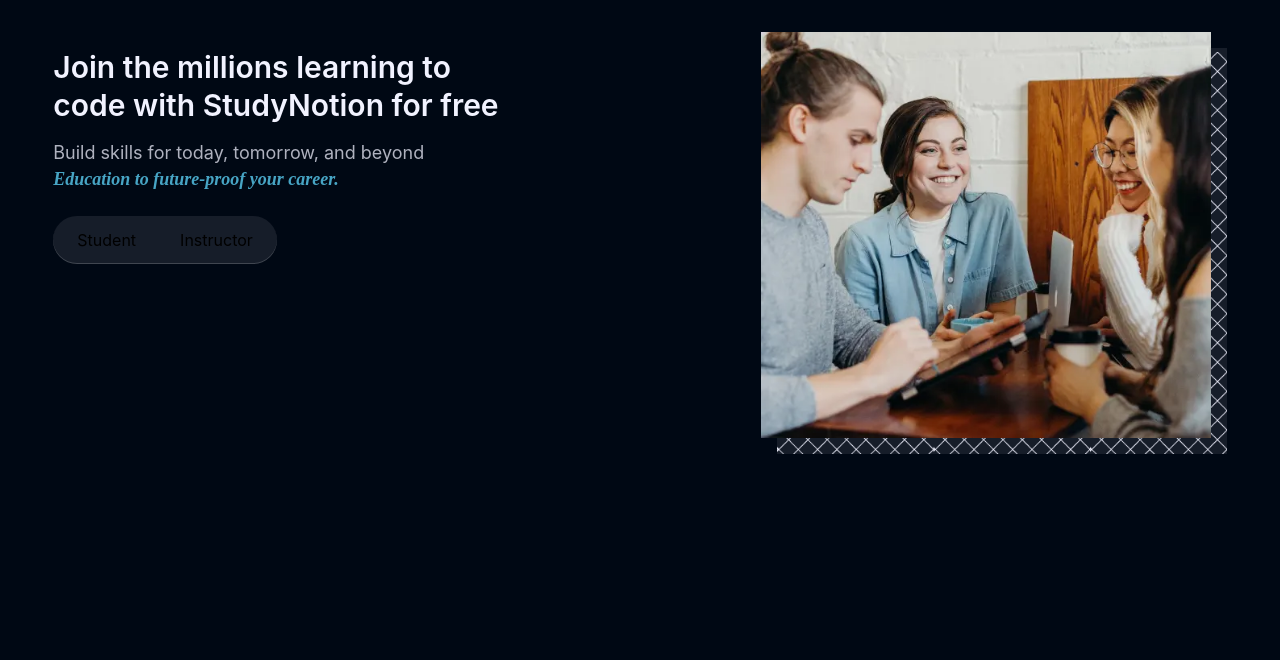
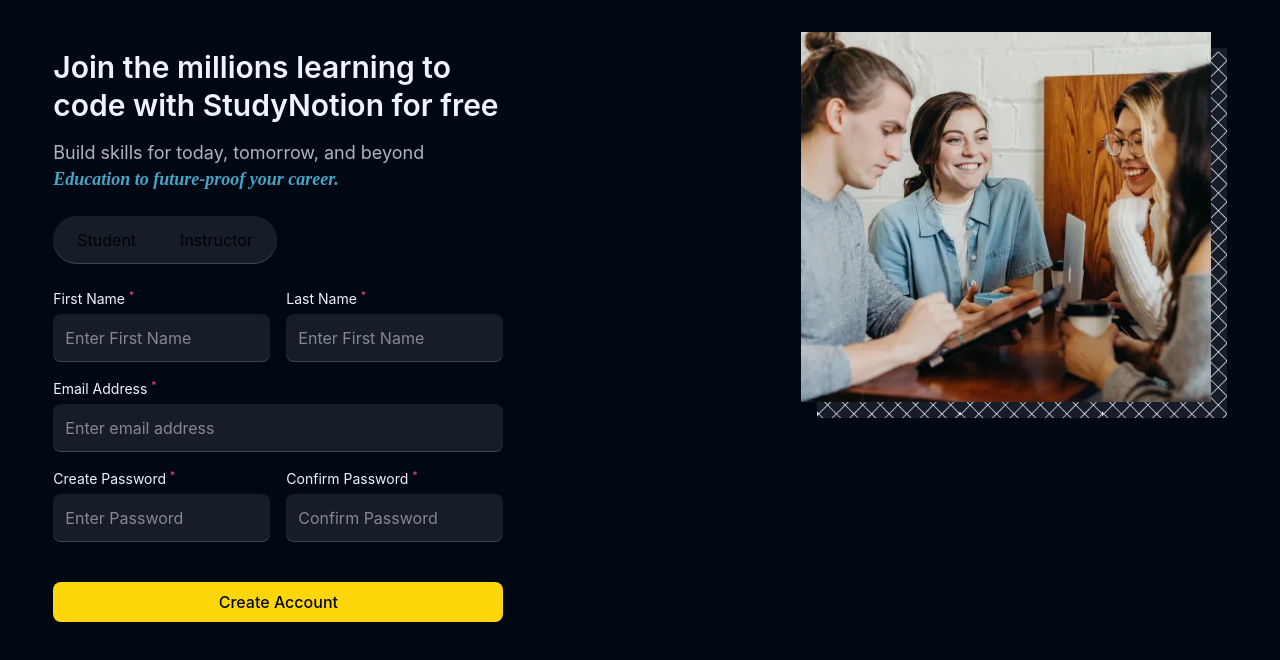
Before and after one commit to princepal09/StudyNotion, a React (Vite) app in the folder client/: page /signup in a window 1280 px wide. Shown: the top 660 px of the page. Built offline with nearby package versions, Linux system fonts and the light colour scheme.

Commit message:
created signup form

```diff
--- a/client/src/App.jsx
+++ b/client/src/App.jsx
@@ -5,7 +5,7 @@ import Signup from "./pages/Signup"
 
 const App = () => {
   return (
-    <div className="w-screen min-h-screen bg-richblack-900 flex flex-col font-inter" >
+    <div className="w-full min-h-screen bg-richblack-900 flex flex-col font-inter" >
       <Routes>
         <Route path = "/" element = {<Home/>} />
         <Route path="signup" element = {<Signup/>} />
--- a/client/src/components/common/Tab.jsx
+++ b/client/src/components/common/Tab.jsx
@@ -12,7 +12,7 @@ const Tab = ({tabData}) => {
         tabData.map((tab) => (
           <button
             key={tab.id}
-            className= {` py-2 px-5 rounded-full transition-all duration-200`}
+            className= {` py-2 px-5 rounded-full transition-all duration-200 cursor-pointer`}
            >
            {tab?.tabName}
            </button>
--- a/client/src/components/core/Auth/SignupForm.jsx
+++ b/client/src/components/core/Auth/SignupForm.jsx
@@ -1,7 +1,7 @@
 import React from 'react'
 import {ACCOUNT_TYPE} from "../../../utils/constants"
 import Tab from '../../common/Tab'
-
+import { AiOutlineEye, AiOutlineEyeInvisible } from "react-icons/ai"
 const SignupForm = () => {
 
   const tabData = [
@@ -22,6 +22,96 @@ const SignupForm = () => {
       {/* Tab  */}
       <Tab tabData = {tabData} field/>
 
+      {/* Form  */}
+      <form className='flex flex-col w-full gap-y-4 ' >
+        <div className='flex gap-x-4'>
+          <label>
+
+            <p className='mb-1 text-[0.875rem] leading-5.5 text-richblack-5'>
+              First Name <sup className='text-pink-200'>*</sup>
+            </p>
+
+            <input type="text" required
+            name='firstname' placeholder='Enter First Name' style={{
+              boxShadow: "inset 0px -1px 0px rgba(255, 255, 255, 0.18)",
+            }}
+
+            className='w-full rounded-lg bg-richblack-800 p-3 text-richblack-5'
+            />
+
+          </label>
+
+          <label >
+              <p className='mb-1 text-[0.875rem] leading-5.5 text-richblack-5'>
+              Last Name <sup className='text-pink-200'>*</sup>
+            </p>
+
+               <input type="text" required
+            name='firstname' placeholder='Enter First Name' style={{
+              boxShadow: "inset 0px -1px 0px rgba(255, 255, 255, 0.18)",
+            }}
+
+            className='w-full rounded-lg bg-richblack-800 p-3 text-richblack-5'
+            />
+
+          </label>
+        </div>
+
+        <label className='w-ful'>
+
+           <p className='mb-1 text-[0.875rem] leading-5.5 text-richblack-5'>
+              Email Address <sup className='text-pink-200'>*</sup>
+            </p>
+
+              <input type="email" required
+            name='firstname' placeholder='Enter email address' style={{
+              boxShadow: "inset 0px -1px 0px rgba(255, 255, 255, 0.18)",
+            }}
+              className="w-full rounded-lg bg-richblack-800 p-3 text-richblack-5" />
+        </label>
+
+        <div className='w-full flex gap-4'>
+          <label className='relative w-[50%]' >
+                   <p className="mb-1 text-[0.875rem] leading-5.5 text-richblack-5">
+              Create Password <sup className="text-pink-200">*</sup>
+            </p>
+
+             <input type="email" required
+            name='firstname' placeholder='Enter Password' style={{
+              boxShadow: "inset 0px -1px 0px rgba(255, 255, 255, 0.18)",
+            }}   className="w-full rounded-lg bg-richblack-800 p-3 text-richblack-5"
+            />
+          </label>
+
+             <label className="relative w-[50%]">
+                      <p className="mb-1 text-[0.875rem] leading-5.5 text-richblack-5">
+                        Confirm Password <sup className="text-pink-200">*</sup>
+                      </p>
+                      <input
+                        required
+
+                        placeholder="Confirm Password"
+                        style={{
+                          boxShadow: "inset 0px -1px 0px rgba(255, 255, 255, 0.18)",
+                        }}
+                        className="w-full rounded-lg bg-richblack-800 p-3 pr-10 text-richblack-5"
+                      />
+
+                    </label>
+        </div>
+
+        <button type='submit'
+           className='mt-6 rounded-lg bg-yellow-50
+           py-2 px-3 font-medium text-richblack-900
+            cursor-pointer '
+        >
+             Create Account
+        </button>
+
+
+
+      </form>
+
     </div>
   )
 }
--- a/client/src/components/core/Auth/Template.jsx
+++ b/client/src/components/core/Auth/Template.jsx
@@ -9,7 +9,7 @@ const Template = ({title, description1, description2, image, formType}) => {
   return (
     <div className='grid place-items-center'>
 
-        <div className='mx-auto flex w-11/12 max-w-maxContent  flex-col-reverse justify-between gap-y-12 py-12 md:flex-row md:gap-y-0 md:gap-x-12'>
+        <div className='mx-auto flex w-11/12 max-w-maxContent  flex-col-reverse justify-between gap-y-12 py-12 md:flex-row md:gap-y-0 md:gap-x-10'>
 
           <div className='mx-auto w-11/12 max-w-112.5 md:mx-0'>
                  <h1 className='text-[1.875rem] font-semibold leading-9.5 text-richblack-5'>{title}</h1>
@@ -23,7 +23,7 @@ const Template = ({title, description1, description2, image, formType}) => {
                    }
           </div>
 
-          <div className='relative mx-auto w-11/12 max-w-112.5 md:mx-0'>
+          <div className='relative mx-auto w-11/12 max-w-102.5 md:mx-0'>
 
           <img src={frameImg}  alt="Pattern"
           width={558} height={504} loading='lazy'
```
